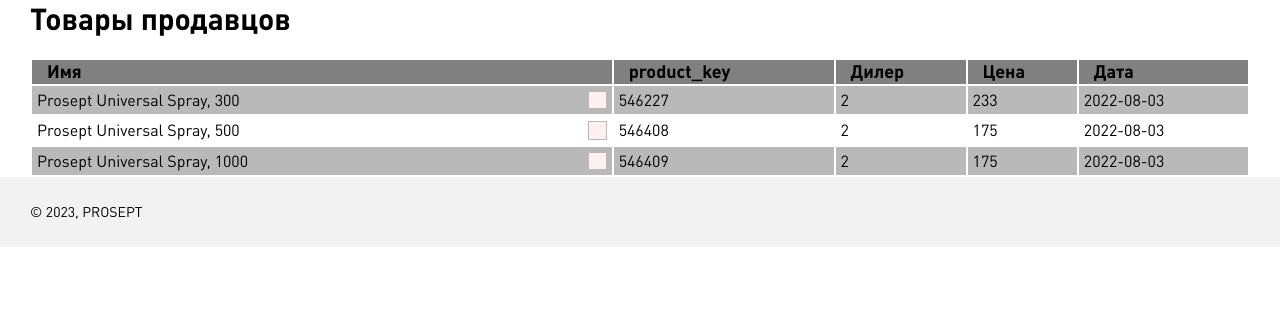
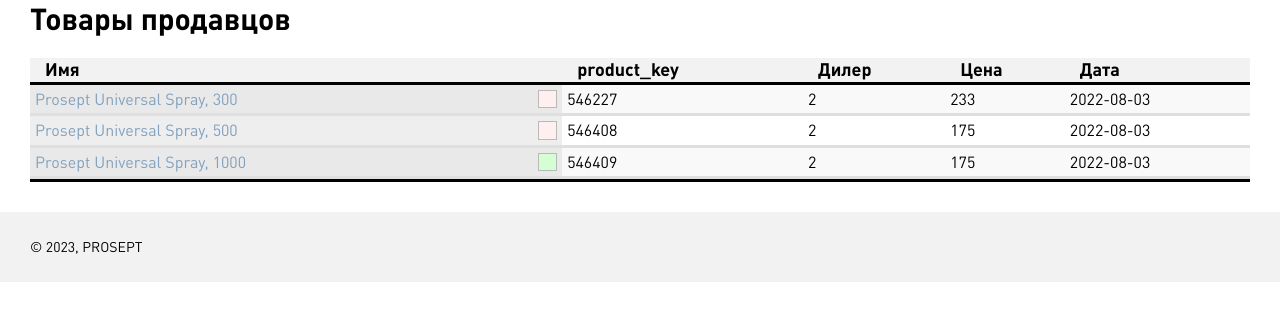
Before and after one commit to msavilov/prosept_hackathon, a React (Create React App) app in the folder frontend/: page / in a window 1280 px wide. Shown: the top 320 px of the page. Built offline with nearby package versions, Linux system fonts and the light colour scheme.

Commit message:
feat: table all products

```diff
--- a/frontend/src/blocks/link/link.css
+++ b/frontend/src/blocks/link/link.css
@@ -3,7 +3,7 @@
   margin: 0;
   padding: 0;
   text-decoration: none;
-  color: #000;
+  color: #81a1be;
 }
 .link:hover {
   opacity: 0.7;
--- a/frontend/src/components/AllProducts/AllProducts.css
+++ b/frontend/src/components/AllProducts/AllProducts.css
@@ -2,14 +2,18 @@
   display: grid;
   grid-template-columns: minmax(min-content, 1fr);
   grid-template-rows: auto;
+  padding-bottom: 30px;
 }
 
 .products__table {
   width: 100%;
+  border: none;
+  border-spacing: 0;
+  border-bottom: 3px solid #000;
 }
 
 .products__head {
-  background-color: #808080;
+  background-color: #f2f2f2;
   font-size: 18px;
   line-height: 1.21;
   font-weight: 600;
@@ -17,4 +21,5 @@
 
 .products__head-item {
   padding-left: 15px;
+  border-bottom: 3px solid #000;
 }
--- a/frontend/src/components/ProductItem/ProductItem.css
+++ b/frontend/src/components/ProductItem/ProductItem.css
@@ -1,7 +1,6 @@
 .product {
   width: auto;
-  background-color: #b9b9b9;
-  border-bottom: solid 2px #b9b9b9;
+  background-color: #f9f9f9;
 }
 
 .product:nth-child(2n) {
@@ -9,16 +8,18 @@
 }
 .product__item {
   padding: 5px;
+  border-bottom: solid 3px #dfdfdf;
 }
 
-.product__item_is_marked {
-  /* border-bottom: 1px solid #e8fde8; */
-  background-color: #e8fde8;
-}
 .product__name {
-  min-width: 300px;
+  min-width: 250px;
   display: flex;
   justify-content: space-between;
+  background-color: rgba(168, 168, 168, 0.2);
+}
+
+.product__name:nth-of-type(2n) {
+  background-color: #fbfbfb;
 }
 
 .product__mark {
@@ -26,3 +27,7 @@
   background-color: #fff0f0;
   border: 1px solid #b9b9b9;
 }
+
+.product__item_is_marked {
+  background-color: #d3ffd3;
+}
```
